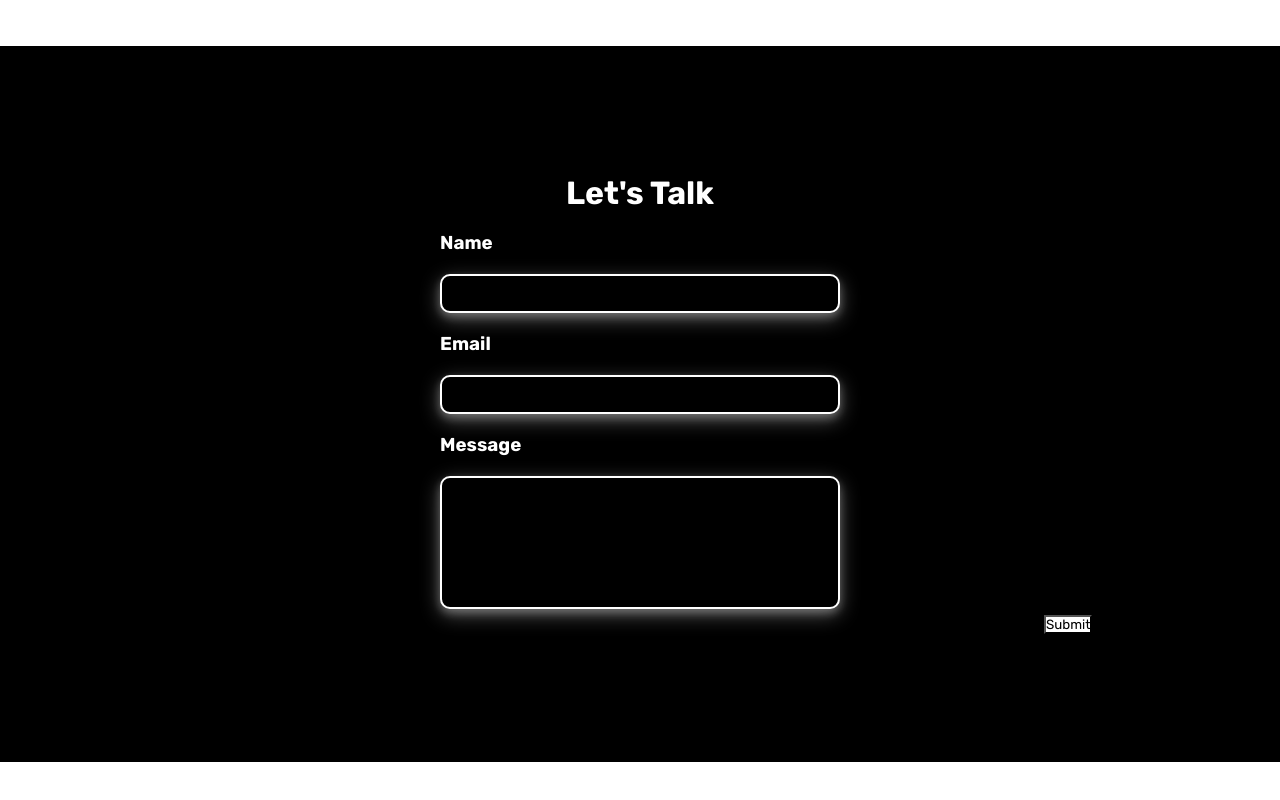
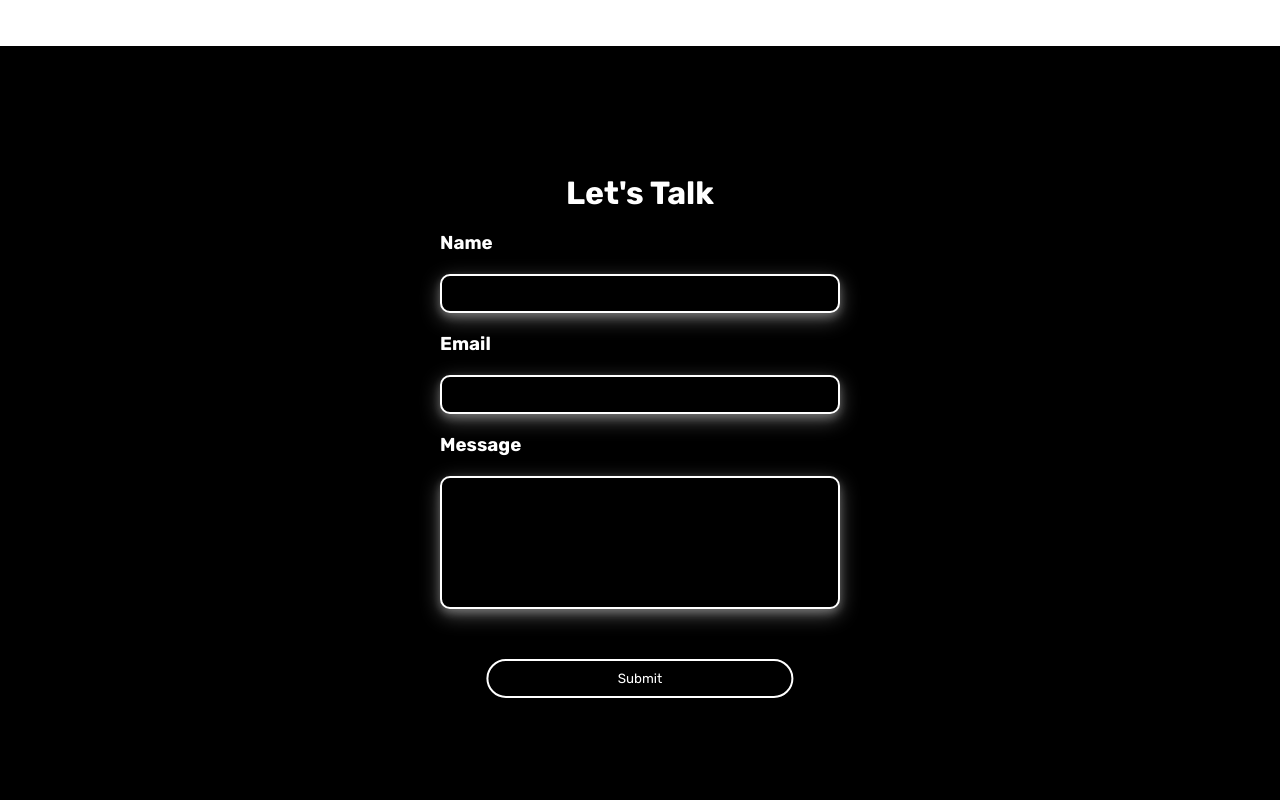
Before and after one commit to Jeiberth/MyWebsite, a plain HTML site: page index.html in a window 1280 px wide. Shown: the part 2632-3432 px from the top of the page. Before the commit the page ends 3394 px from the top, so only its background shows below. Drawn offline with Linux system fonts and the light colour scheme.

Commit message:
Update style.css

```diff
--- a/style.css
+++ b/style.css
@@ -543,7 +543,7 @@ form{
     transform: translateX(-50%);
 }
 
-.Contact input[type="button"] {
+.Contact input[type="submit"] {
     width: 30%;
     margin-top: 30px;
     box-sizing: border-box;
```
